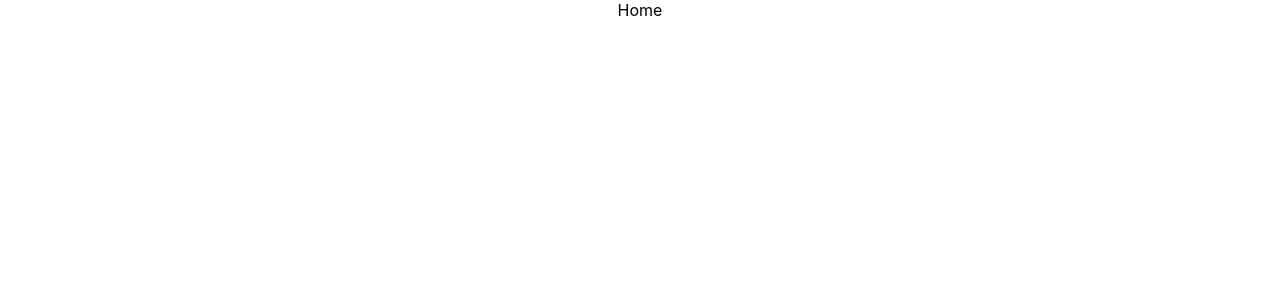
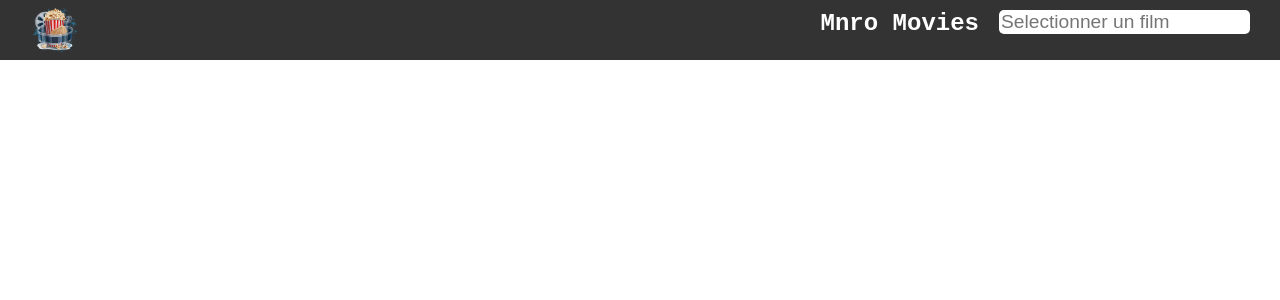
Before and after one commit to moonspark78/mnro-movies, a React (Create React App) app: page / in a window 1280 px wide. Shown: the top 300 px of the page. Built offline with nearby package versions, Linux system fonts and the light colour scheme.

Commit message:
feat: add navbar

```diff
--- /dev/null
+++ b/src/components/Navbar.css
@@ -0,0 +1,44 @@
+.navbar {
+    display: flex;
+    justify-content: space-between;
+    align-items: center;
+    height: 60px;
+    background-color: #333;
+    color: #fff;
+    position: sticky;
+    padding: 0 30px;
+  }
+
+  .search-input {
+    font-size: 1.2rem;
+    border: none;
+    border-radius: 5px;
+    outline: none;
+    cursor: pointer;
+    align-self: center;
+  }
+
+  .nav-logo{
+    height: 50px;
+
+    padding-top: 0px;
+
+  }
+
+  .nav-logo img{
+    width: 50px;
+    height: 50px;
+    margin-right: 0px;
+  }
+
+  h1{
+  font-weight: 700;
+  font-family: 'Courier New', Courier, monospace;
+  margin: 0;
+  }
+
+  .nav-title{
+    display: flex;
+
+    gap: 20px;
+  }
--- a/src/components/Navbar.tsx
+++ b/src/components/Navbar.tsx
@@ -1,9 +1,22 @@
-import React from 'react'
+import { Search } from './Search';
+import img from "../images/pngegg.png";
+import "./Navbar.css";
+
 
 const Navbar = () => {
+
+
   return (
-    <div>Navbar</div>
-  )
-}
+    <nav className="navbar">
+      <div className="nav-logo">
+          <a href="#"><img src={img} alt=""/></a>
+      </div>
+      <div className="nav-title">
+          <h1>Mnro Movies</h1>
+      <Search/>
+      </div>
+    </nav>
+  );
+};
 
-export default Navbar
+export default Navbar;
--- /dev/null
+++ b/src/components/Search.tsx
@@ -0,0 +1,44 @@
+import React, { useEffect, useState } from 'react'
+
+
+interface NavbarProps {
+    placeholder?: string;
+  }
+
+
+
+export const Search = ({ placeholder = 'Selectionner un film' }:NavbarProps) => {
+    const [search, setSearch] = useState('');
+    const [movies, setMovies] = useState([]);
+
+    useEffect(() => {
+      const fetchData = async () => {
+        const response = await fetch(`https://api.example.com/films?name=${search}`);
+        const data = await response.json();
+        setMovies(data);
+      };
+      if (search) {
+        fetchData();
+      }
+    }, [search]);
+
+    const handleChange = (e: React.ChangeEvent<HTMLInputElement>) => {
+      setSearch(e.target.value);
+    };
+  return (
+    <form>
+      <input
+        type="text"
+        className="search-input"
+        placeholder={placeholder}
+        value={search}
+        onChange=/* {handleChange} */{(e) => setSearch(e.target.value)}
+      />
+      <ul>
+        {movies.map((movie:any) => (
+          <li key={movie.id}>{movie.name}</li>
+        ))}
+      </ul>
+    </form>
+  )
+}
--- a/src/pages/Home.tsx
+++ b/src/pages/Home.tsx
@@ -1,7 +1,8 @@
 import React from 'react'
+import Navbar from '../components/Navbar'
 
 export const Home = () => {
   return (
-    <div>Home</div>
+    <Navbar />
   )
 }
```
